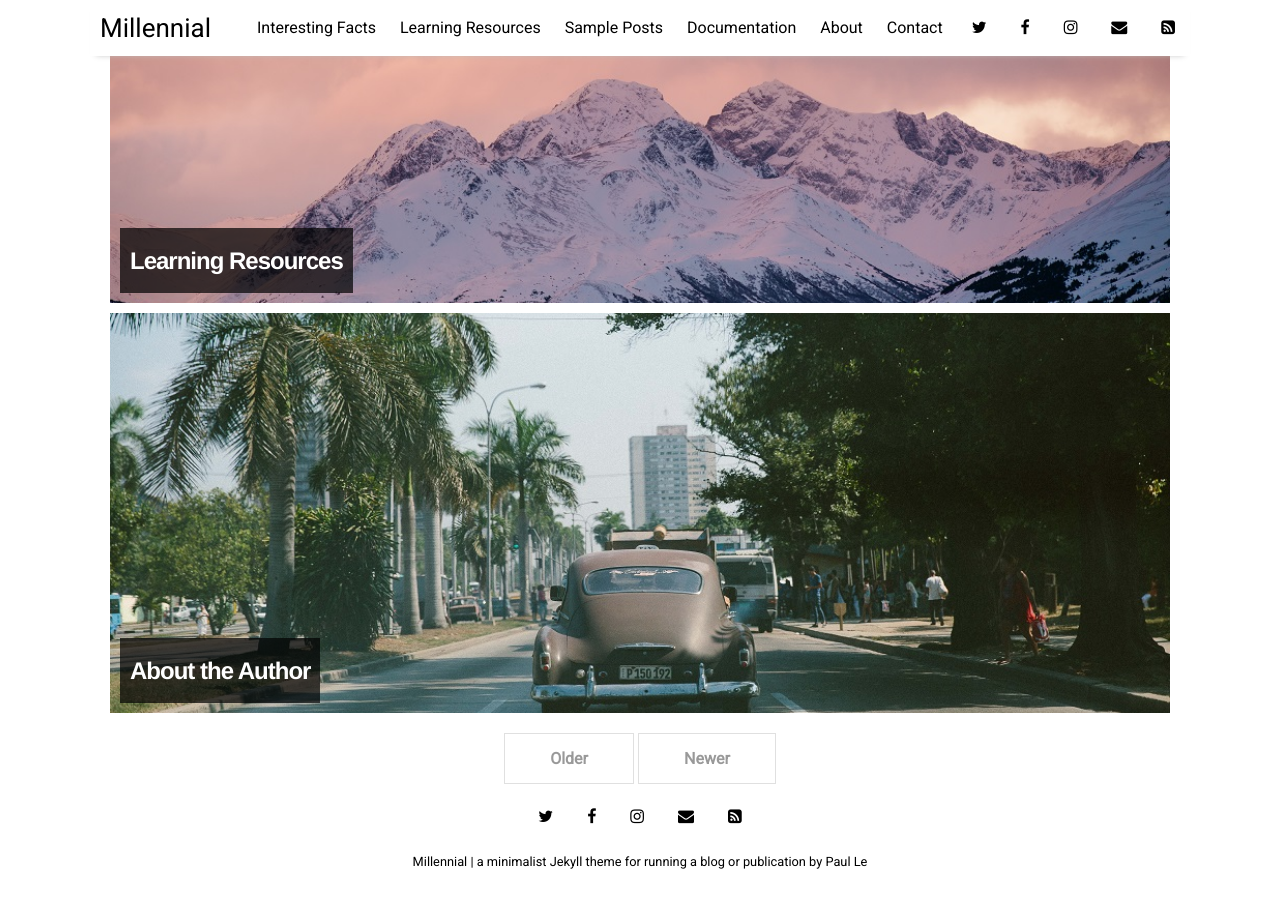
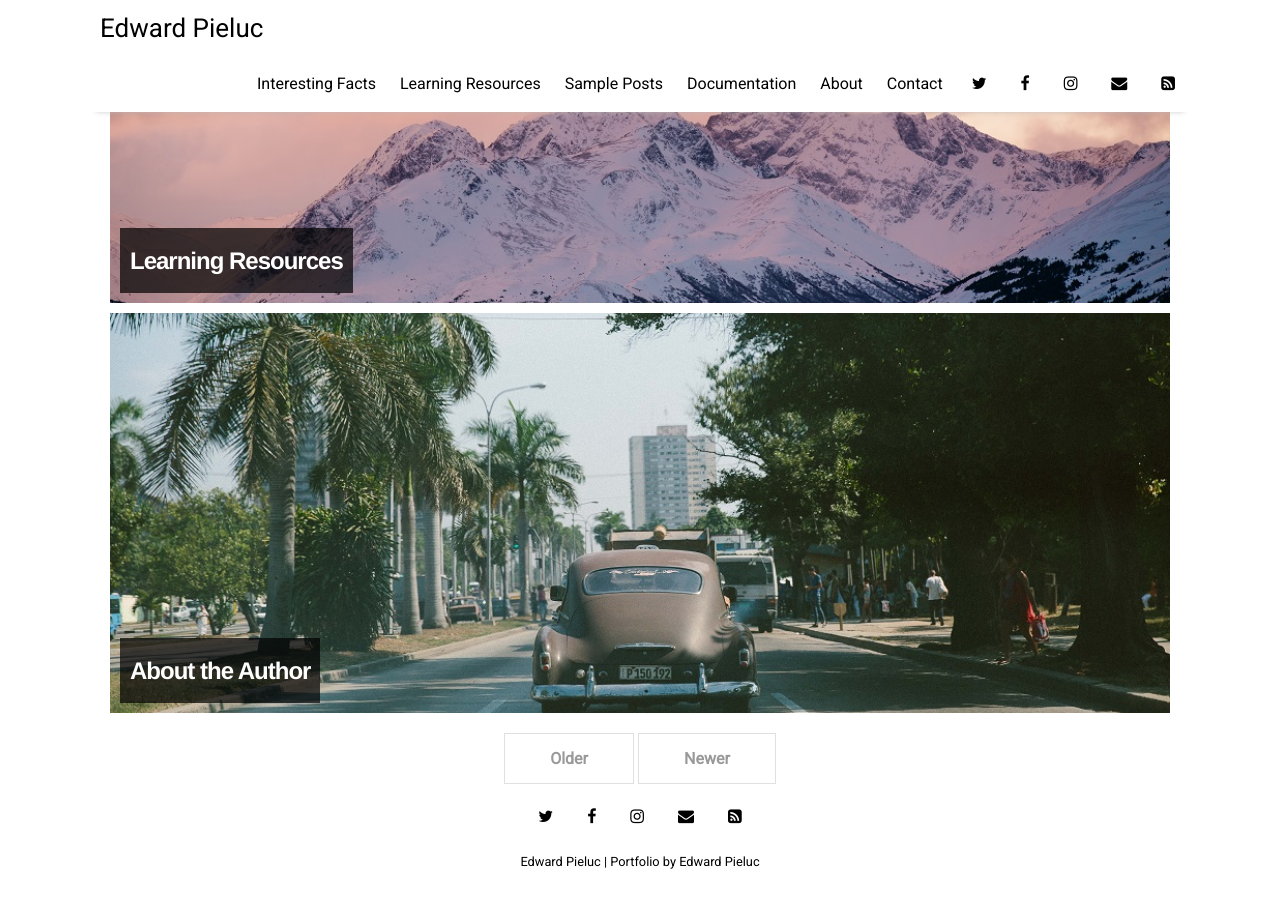
Before and after one commit to epie3/epie3.github.io, a Jekyll site: the page built from index.html, in a window 1280 px wide and 900 px high, scrolled down 1398 px. Built offline with Jekyll 4.4.1, drawn with Linux system fonts in a browser that asks for light colours; nearby versions of some CDN libraries; the list of posts is cut into pages by our own code.

Commit message:
Update _config.yml

```diff
--- a/_config.yml
+++ b/_config.yml
@@ -10,9 +10,9 @@ permalink:           /:title
 plugins:             [jekyll-paginate, jekyll-sitemap, jekyll-feed, jekyll-seo-tag]
 
 # Customise atom feed settings (this is where Jekyll-Feed gets configuration information)
-title:		           "Millennial"
-description:	       "a minimalist Jekyll theme for running a blog or publication"
-author:              "Paul Le"
+title:		           "Edward Pieluc"
+description:	       "Portfolio"
+author:              "Edward Pieluc"
 
 # RSS 2.0 can be used instead of Atom by uncommenting following two lines
 #feed:
```
